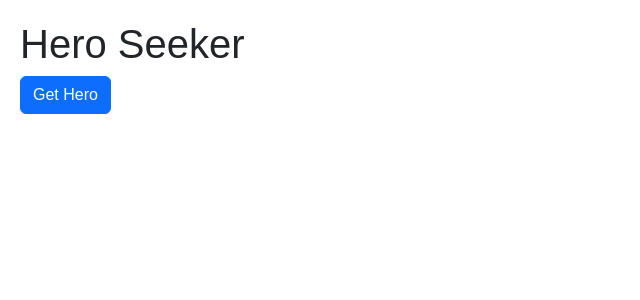
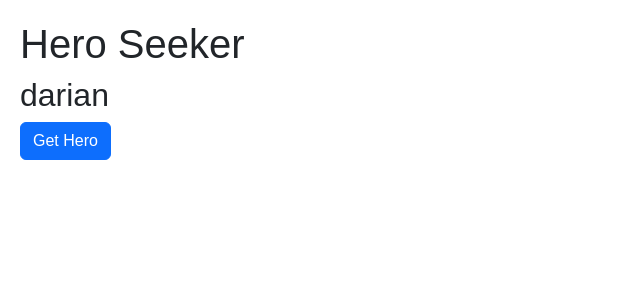
Before and after one commit to felianfilian/angular_project_01, an Angular app in the folder first-angular/: page / in a window 1280 px wide. Shown: the top 300 px of the page, without its empty margins (0-640 px from the left). Built offline with nearby package versions, Linux system fonts and the light colour scheme.

Commit message:
variable declaration

```diff
--- a/first-angular/src/app/app.component.html
+++ b/first-angular/src/app/app.component.html
@@ -1,3 +1,5 @@
 <app-header></app-header>
 
+<h2>{{ name }}</h2>
+
 <button type="button" class="btn btn-primary" (click)="GetHero()">Get Hero</button>
--- a/first-angular/src/app/app.component.ts
+++ b/first-angular/src/app/app.component.ts
@@ -7,6 +7,7 @@ import { Component } from '@angular/core';
 })
 export class AppComponent {
   title = 'first-angular';
+  name = 'darian';
 
   GetHero() {
     alert('Warrior');
```
